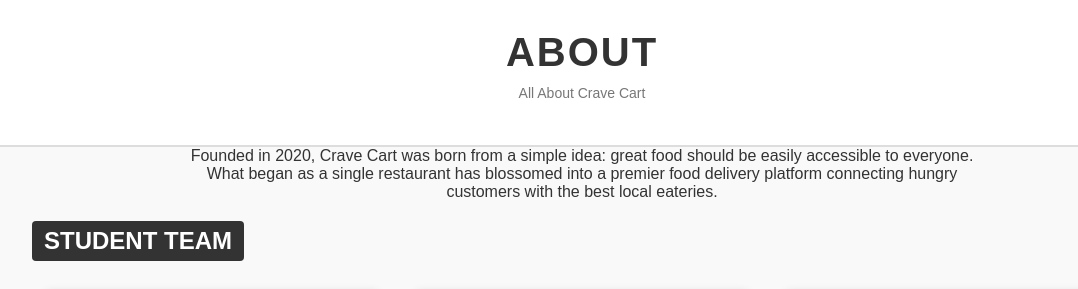
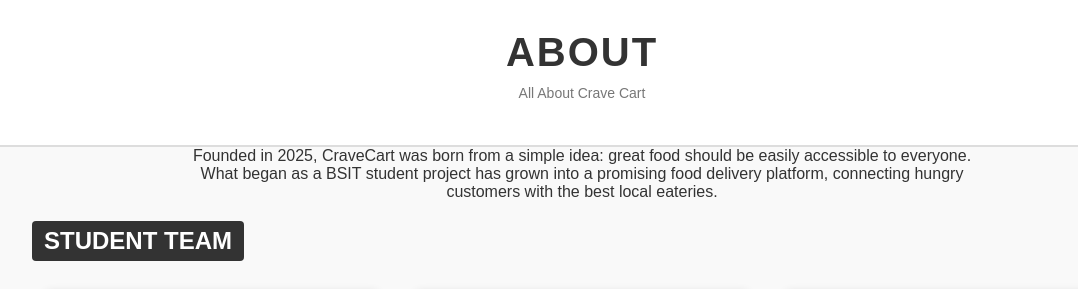
Before and after one commit to Lordwig/finals_elective, a website: page htmls/about.html in a window 1280 px wide. Shown: the top 289 px of the page, without its empty margins (58-1136 px from the left). Drawn offline with Linux system fonts and the light colour scheme.

Commit message:
about edit

```diff
--- a/htmls/about.html
+++ b/htmls/about.html
@@ -207,16 +207,14 @@
 
 <div class="container">
   <p style="text-align: center; max-width: 800px; margin: auto; font-size: 16px;">
-    Founded in 2020, Crave Cart was born from a simple idea: great food should be easily accessible to everyone.
-    What began as a single restaurant has blossomed into a premier food delivery platform connecting hungry
-    customers with the best local eateries.
+Founded in 2025, CraveCart was born from a simple idea: great food should be easily accessible to everyone. What began as a BSIT student project has grown into a promising food delivery platform, connecting hungry customers with the best local eateries.
   </p>
 
   <h2 class="section-title">STUDENT TEAM</h2>
 
   <div class="cards">
     <div class="card">
-      <img src="https://i.pinimg.com/originals/03/df/1c/03df1c9315a8741a865120dfd04adc73.jpg" alt="Student 1">
+      <img src="https://scontent.fmnl24-1.fna.fbcdn.net/v/t39.30808-6/479888507_9076222585818709_9104092880953207966_n.jpg?_nc_cat=100&ccb=1-7&_nc_sid=6ee11a&_nc_ohc=VKbXZvL8xWkQ7kNvwF2WrMV&_nc_oc=Adk-QwirMwvwzJfwoBl8E3JQ4iBRS-9yv3d0WCofquMCu63sN0LOg49qC2n5yzVJgBg&_nc_zt=23&_nc_ht=scontent.fmnl24-1.fna&_nc_gid=mHyNXShxQkeokBqbnh9Jow&oh=00_AfMqcaZaPSbfpfHUhJreeZl6m3xPKFs2qFK0RX_y3HlZCg&oe=68477E0D" alt="Student 1">
       <h3>Ludwig Olarte</h3>
       <small>Frontend Developer</small>
       <ul>
```
